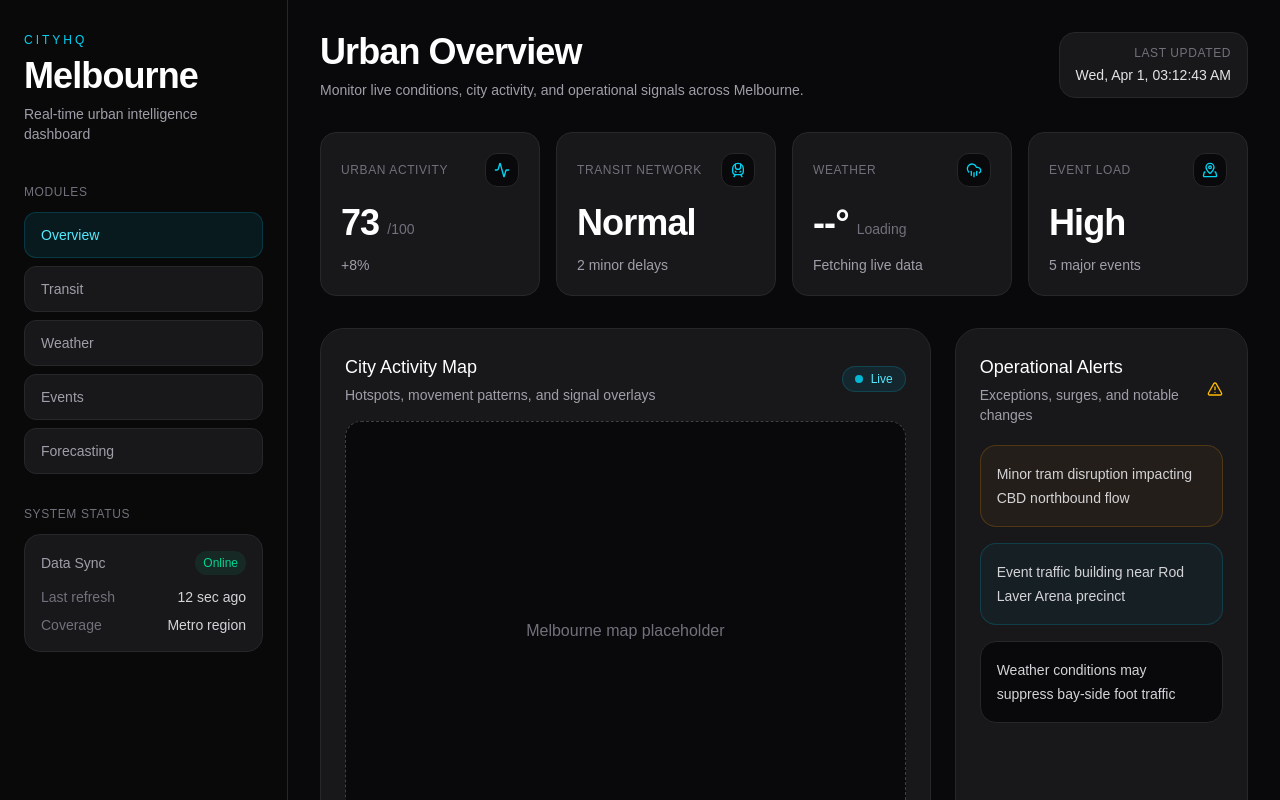
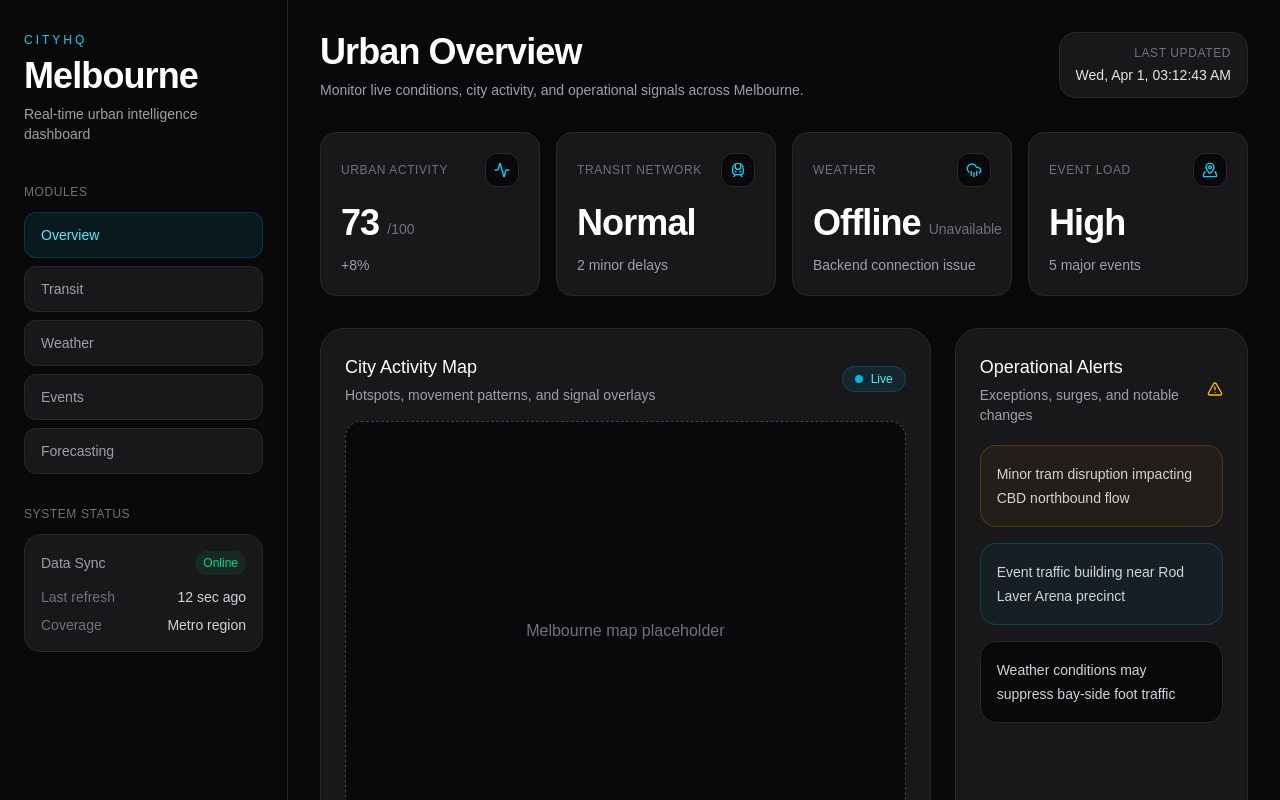
Before and after one commit to PaarthSh4rma/cityhq-melbourne, a Next.js app in the folder frontend/: page / in a window 1280 px wide. Shown: the top 800 px of the page. Built offline with nearby package versions, Linux system fonts and the light colour scheme; no server answers.

Commit message:
improve weather ui

```diff
--- a/frontend/app/page.tsx
+++ b/frontend/app/page.tsx
@@ -9,6 +9,7 @@ import {
   TriangleAlert,
 } from "lucide-react";
 import { motion } from "framer-motion";
+
 
 type Weather = {
   temperature: string | number;
@@ -65,19 +66,35 @@ const fadeUp = {
 export default function Home() {
   const [time, setTime] = useState<string | null>(null);
 const [weather, setWeather] = useState<Weather | null>(null);
+const [weatherLoading, setWeatherLoading] = useState(true);
+const [weatherError, setWeatherError] = useState(false);
 
 useEffect(() => {
   const fetchWeather = async () => {
     try {
+      setWeatherError(false);
+
       const res = await fetch("http://127.0.0.1:8000/weather");
+
+      if (!res.ok) {
+        throw new Error("Weather request failed");
+      }
+
       const data = await res.json();
       setWeather(data);
     } catch (err) {
       console.error("Failed to fetch weather:", err);
+      setWeatherError(true);
+    } finally {
+      setWeatherLoading(false);
     }
   };
 
   fetchWeather();
+
+  const interval = setInterval(fetchWeather, 60_000);
+
+  return () => clearInterval(interval);
 }, []);
 
   useEffect(() => {
@@ -213,19 +230,31 @@ export default function Home() {
               const isWeather = card.title === "Weather";
 
             const value = isWeather
-                ? weather
+              ? weatherLoading
+                ? "--°"
+                : weatherError
+                ? "Offline"
+                : weather
                 ? `${Math.round(Number(weather.temperature))}°`
                 : "--°"
               : card.value;
 
             const unit = isWeather
-                ? weather?.condition ?? "Loading"
+              ? weatherLoading
+                ? "Loading"
+                : weatherError
+                ? "Unavailable"
+                : weather?.condition ?? "Unknown"
               : card.unit;
 
             const change = isWeather
-                ? weather
-                  ? `Wind ${weather.wind_speed} km/h`
-                  : "Fetching live data"
+              ? weatherLoading
+                ? "Fetching live weather"
+                : weatherError
+                ? "Backend connection issue"
+                : weather
+                ? `Wind · ${weather.wind_speed} km/h`
+                : "No data"
               : card.change;
 
               return (
@@ -242,7 +271,13 @@ export default function Home() {
                       {card.title}
                     </p>
 
-                    <div className="rounded-xl border border-zinc-800 bg-zinc-950 p-2 text-cyan-400">
+                    <div
+                      className={`rounded-xl border bg-zinc-950 p-2 ${
+                        isWeather && !weatherError
+                          ? "border-cyan-500/20 text-cyan-400"
+                          : "border-zinc-800 text-cyan-400"
+                      }`}
+                    >
                       <Icon size={16} />
                     </div>
                   </div>
```
Lines whose indentation alone changed are shown as unchanged.
